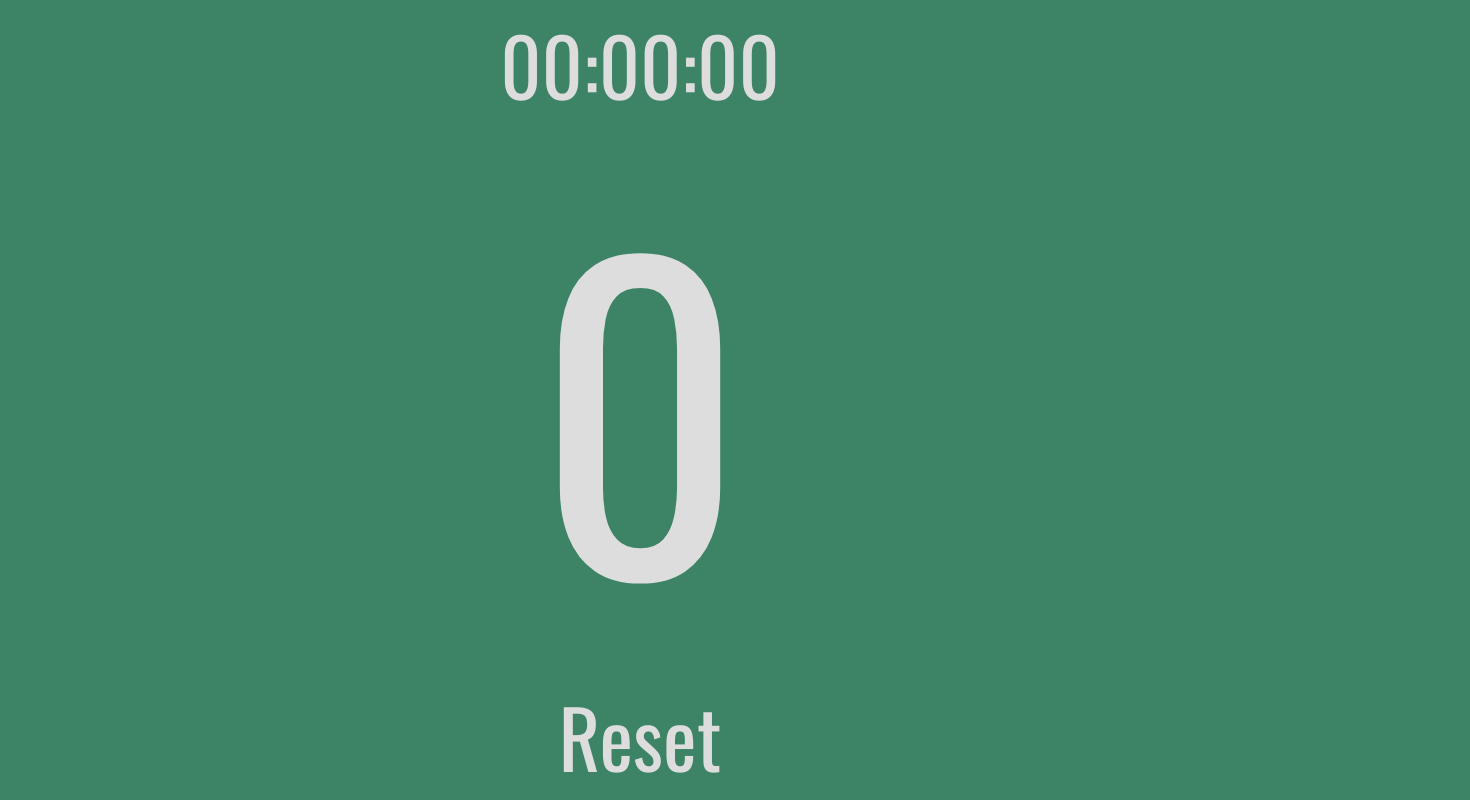
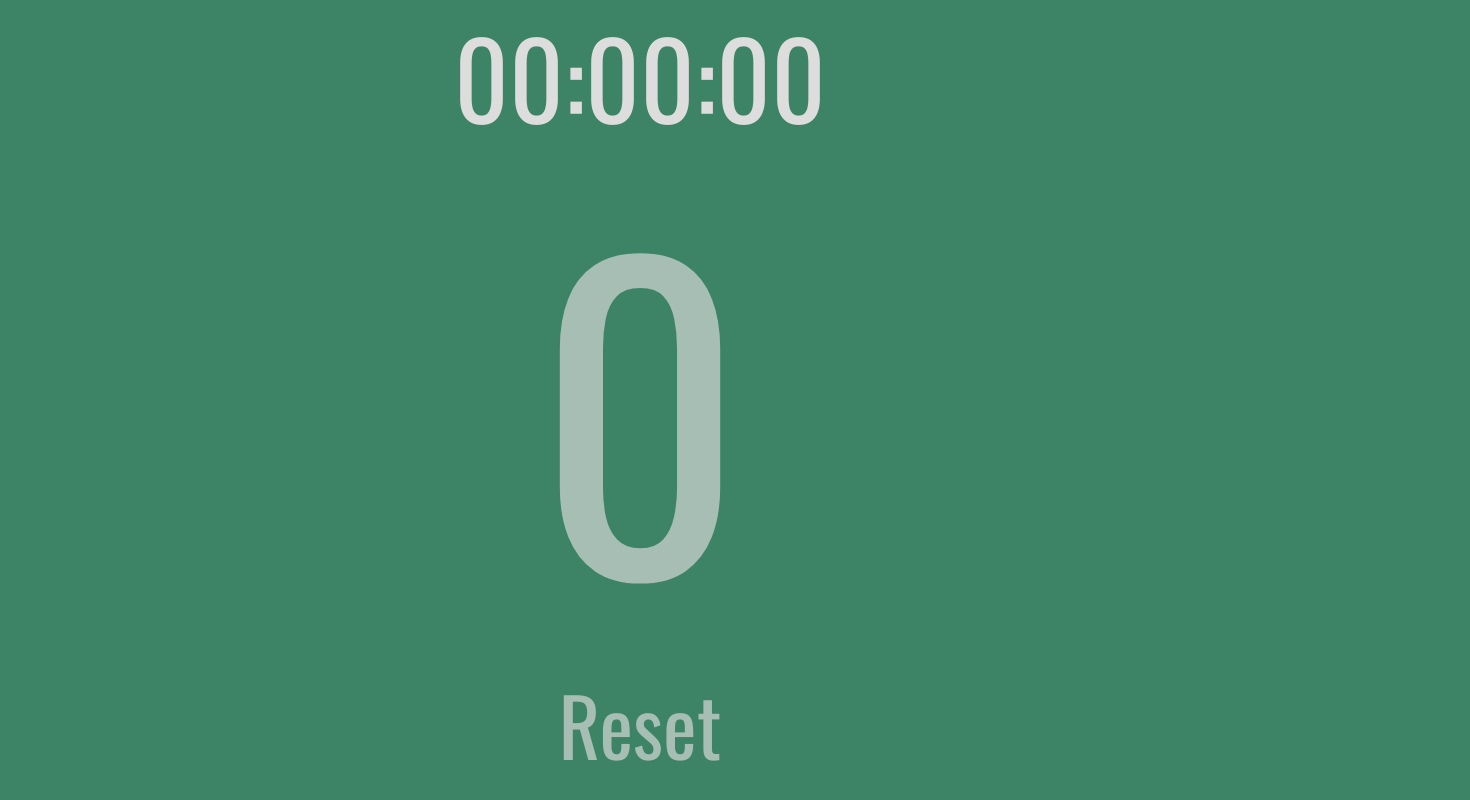
Before and after one commit to dp-lewis/kick-counter, a plain HTML site: page index.html in a window 1280 px wide. Both pictures are taken after a click on the button "Reset". Shown: the whole page, 1470 px wide, since content can reach past the window. Drawn offline with nearby package versions, Linux system fonts and the light colour scheme.

Commit message:
Update event handling and add UI states

```diff
--- a/css/kick-counter.css
+++ b/css/kick-counter.css
@@ -22,6 +22,16 @@ body {
 	display: flex;
 	flex-direction: column;
 	height: 100%;
+
+}
+
+.kick-counter.is-stopped .kick-counter__counter,
+.kick-counter.is-stopped .kick-counter__controls {
+	opacity: 0.66;
+}
+
+.kick-counter.is-stopped .kick-counter__timer {
+	transform: scale(1.33);
 }
 
 .kick-counter__timer,
@@ -31,15 +41,21 @@ body {
 	flex-direction: column;
 	align-items: center;
 	justify-content: center;
+
 }
 
 .kick-counter__timer,
 .kick-counter__controls {
-	height: 12vh;
+	height: 15vh;
+	transition: opacity .3s ease-out;
 }
 
 .kick-counter__counter {
 	flex: auto;
+}
+
+.kick-counter__timer {
+	transition: transform .2s ease-out;
 }
 
 .counter,
@@ -57,11 +73,6 @@ body {
 	-webkit-tap-highlight-color: rgba(0,0,0,0);
 }
 
-.counter:hover,
-.btn:hover {
-   	color: #fff;
-}
-
 .timer {
 	font-size: 10vh;
 }
--- a/index.html
+++ b/index.html
@@ -8,7 +8,7 @@
 	<link rel="apple-touch-icon" href="icon.png" />
 </head>
 <body>
-	<div class="kick-counter">
+	<div class="kick-counter" id="kick-counter">
 		<div class="kick-counter__timer">
 			<time id="timer" class="timer">00:00:00</time>
 		</div>
--- a/js/kick-counter.js
+++ b/js/kick-counter.js
@@ -44,6 +44,7 @@
   ui.start = document.getElementById('start');
   ui.reset = document.getElementById('reset');
   ui.counter = document.getElementById('counter');
+  ui.root = document.getElementById('kick-counter');
 
   function pad(num, size) {
     var s = "0000" + num;
@@ -75,6 +76,8 @@
     x.start();
     state.running = true;
     ui.reset.innerHTML = 'Stop';
+    ui.root.classList.remove('is-stopped');
+    ui.root.classList.add('is-running');
   }
 
   function stop() {
@@ -82,6 +85,9 @@
     clearInterval(clocktimer);
     state.running = false;
     ui.reset.innerHTML = 'Reset';
+
+    ui.root.classList.add('is-stopped');
+    ui.root.classList.remove('is-running');
   }
 
   function reset() {
@@ -91,22 +97,23 @@
     update();
   }
 
-  ui.reset.onclick = function () {
+  ui.reset.addEventListener('click', function (e) {
+    e.preventDefault();
     if (state.running) {
       stop();
     } else {
       reset();
     }
+  }, false);
 
-  };
-
-  ui.counter.onclick = function () {
+  ui.counter.addEventListener('click', function (e) {
+    e.preventDefault();
     if (state.running) {
       counter.push(1);
     } else {
       counter.push(1);
       start();
     }
-  }
+  }, false);
 
 }());
```
